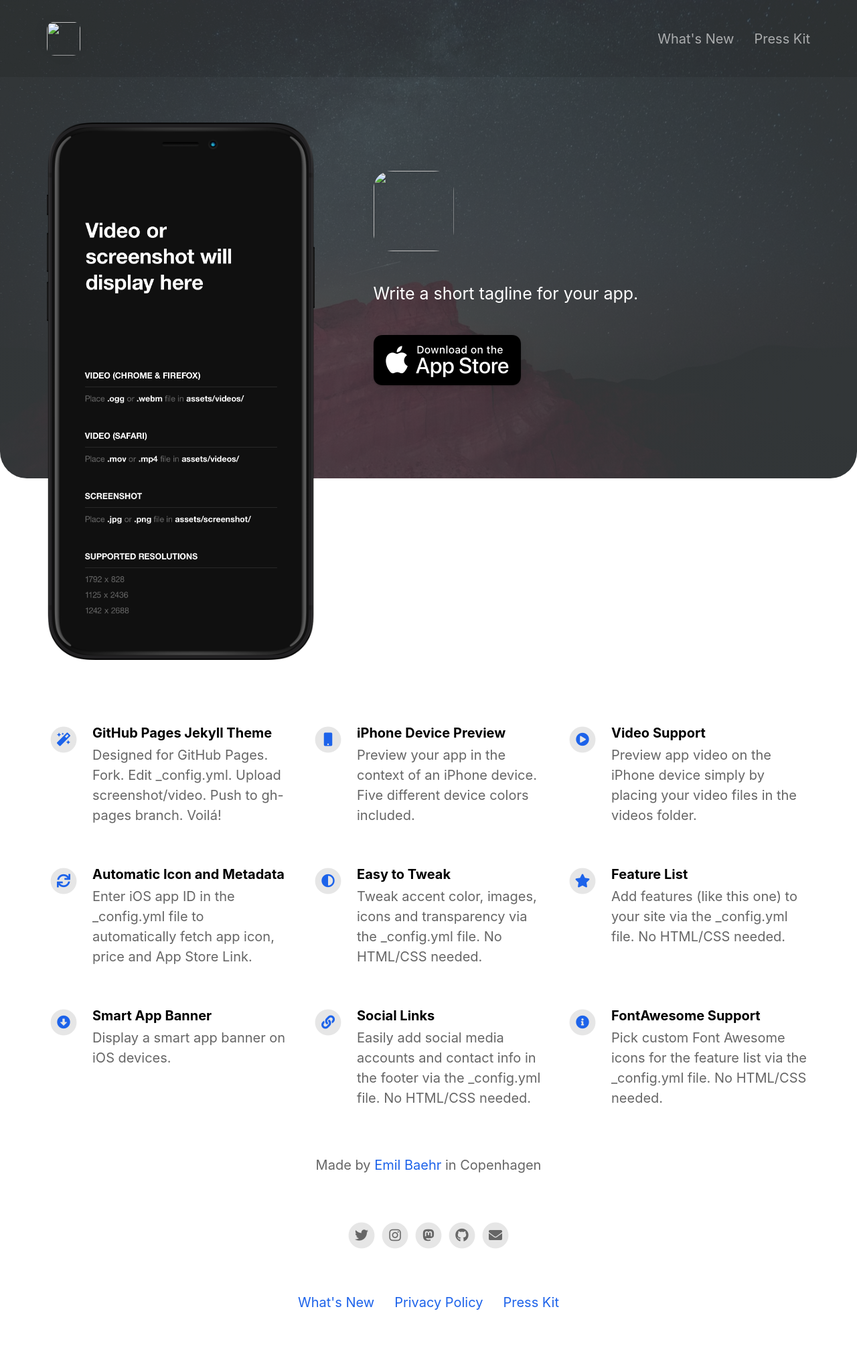
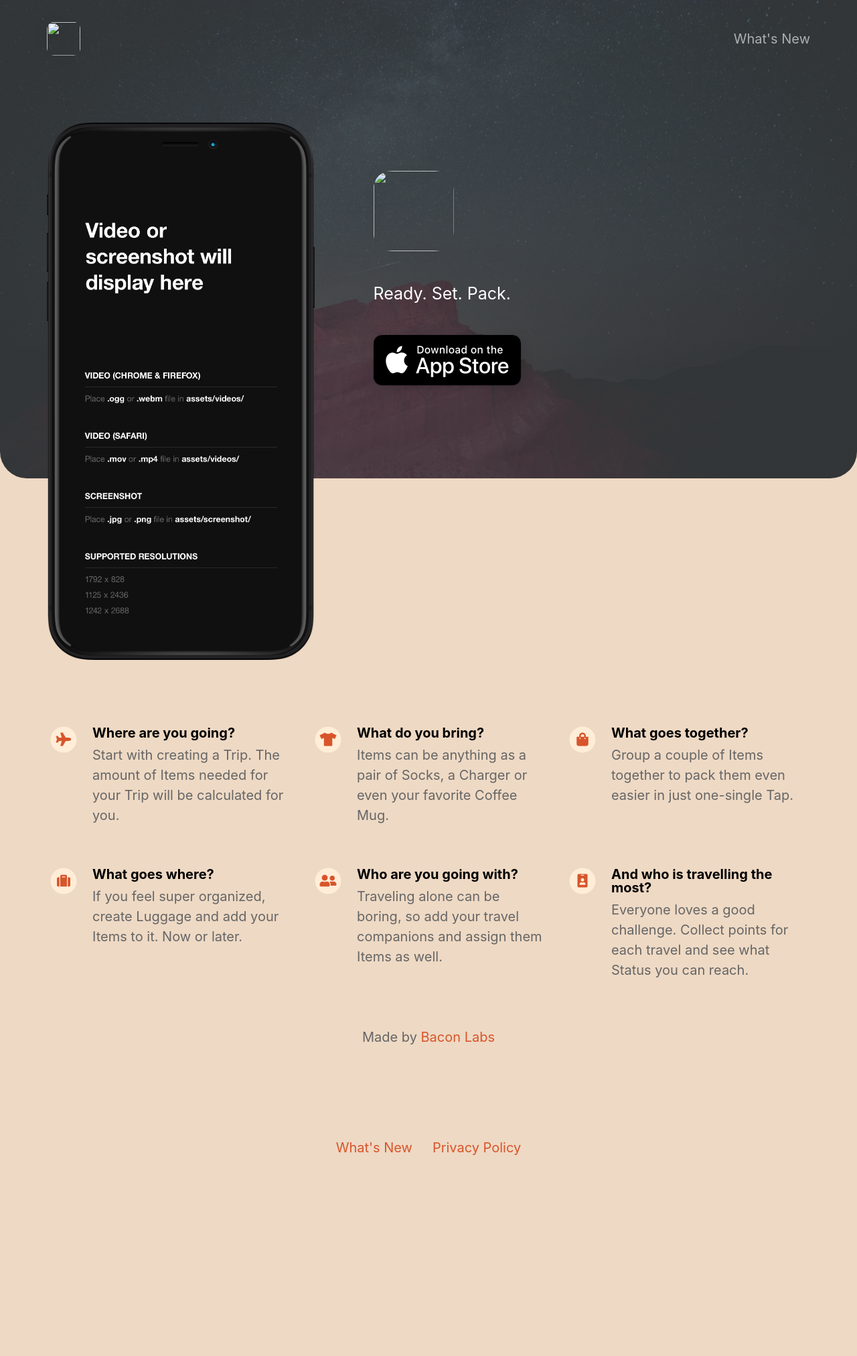
Before and after one commit to baconlabsorg/bags, a Jekyll site: the page built from index.html, in a window 1280 px wide. Shown: the whole page at 67% size. Built offline with Jekyll 4.4.1, drawn with Linux system fonts in a browser that asks for light colours; nearby versions of some CDN libraries; after the commit the page ends 1793 px from its top, so only the background shows below that.

Commit message:
Update config

```diff
--- a/_config.yml
+++ b/_config.yml
@@ -7,80 +7,64 @@ ios_app_country                           : us
 
 appstore_link                             :                                           # Automatically populates if not set and if iOS app ID is set. Otherwise enter manually.
 playstore_link                            :                                           # Enter Google Play Store URL.
-presskit_download_link                    : https://emilbaehr.com                                          # Enter a link to downloadable file or (e.g. public Dropbox link to a .zip file).
+presskit_download_link                    :                                           # Enter a link to downloadable file or (e.g. public Dropbox link to a .zip file).
                                                                                       # Or upload your press kit file to assets and set path accordingly (e.g. "assets/your_press_kit.zip").
 
 app_icon                                  : # assets/appicon.png                      # Automatically populates if not set and if iOS app ID is set.  Otherwise enter path to icon file manually.
 app_name                                  :                                           # Automatically populates if not set and if iOS app ID is set.  Otherwise enter manually.
 app_price                                 :                                           # Automatically populates if not set and if iOS app ID is set.  Otherwise enter manually.
-app_description                           : Write a short tagline for your app.
+app_description                           : Ready. Set. Pack.
 
 enable_smart_app_banner                   : true                                      # Set to true to show a smart app banner at top of page on mobile devices.
 
 
 
 # Information About Yourself
-your_name                                 : Emil Baehr
-your_link                                 : https://emilbaehr.com
-your_city                                 : Copenhagen
-email_address                             : emil.baehr@gmail.com
+your_name                                 : Bacon Labs
+your_link                                 : https://baconlabs.org
+your_city                                 :
+email_address                             :
 facebook_username                         :
-instagram_username                        : ebaehr
-twitter_username                          : ebaehr
-github_username                           : emilbaehr
+instagram_username                        :
+twitter_username                          :
+github_username                           :
 youtube_username                          :
-mastodon_link                             : https://mastodon.social/@ebaehr
+mastodon_link                             :
 
 
 
 # Feature List                            Edit, add or remove features to be presented.
 features                                  :
 
-  - title                                 : GitHub Pages Jekyll Theme
-    description                           : Designed for GitHub Pages. Fork. Edit _config.yml. Upload screenshot/video. Push to gh-pages branch. Voilá!
-    fontawesome_icon_name                 : magic
+  - title                                 : Where are you going?
+    description                           : Start with creating a Trip. The amount of Items needed for your Trip will be calculated for you.
+    fontawesome_icon_name                 : plane
 
-  - title                                 : iPhone Device Preview
-    description                           : Preview your app in the context of an iPhone device. Five different device colors included.
-    fontawesome_icon_name                 : mobile
+  - title                                 : What do you bring?
+    description                           : Items can be anything as a pair of Socks, a Charger or even your favorite Coffee Mug.
+    fontawesome_icon_name                 : tshirt
 
-  - title                                 : Video Support
-    description                           : Preview app video on the iPhone device simply by placing your video files in the videos folder.
-    fontawesome_icon_name                 : play-circle
+  - title                                 : What goes together?
+    description                           : Group a couple of Items together to pack them even easier in just one-single Tap.
+    fontawesome_icon_name                 : shopping-bag
 
-  - title                                 : Automatic Icon and Metadata
-    description                           : Enter iOS app ID in the _config.yml file to automatically fetch app icon, price and App Store Link.
-    fontawesome_icon_name                 : sync
+  - title                                 : What goes where?
+    description                           : If you feel super organized, create Luggage and add your Items to it. Now or later.
+    fontawesome_icon_name                 : suitcase
 
-  - title                                 : Easy to Tweak
-    description                           : Tweak accent color, images, icons and transparency via the _config.yml file. No HTML/CSS needed.
-    fontawesome_icon_name                 : adjust
+  - title                                 : Who are you going with?
+    description                           : Traveling alone can be boring, so add your travel companions and assign them Items as well.
+    fontawesome_icon_name                 : user-friends
 
-  - title                                 : Feature List
-    description                           : Add features (like this one) to your site via the _config.yml file. No HTML/CSS needed.
-    fontawesome_icon_name                 : star
-
-  - title                                 : Smart App Banner
-    description                           : Display a smart app banner on iOS devices.
-    fontawesome_icon_name                 : arrow-alt-circle-down
-
-  - title                                 : Social Links
-    description                           : Easily add social media accounts and contact info in the footer via the _config.yml file. No HTML/CSS needed.
-    fontawesome_icon_name                 : link
-
-  - title                                 : FontAwesome Support
-    description                           : Pick custom Font Awesome icons for the feature list via the _config.yml file. No HTML/CSS needed.
-    fontawesome_icon_name                 : info-circle
-
-  - title                                 : # New Feature Title
-    description                           : # New Feature Description
-    fontawesome_icon_name                 : # Enter Font Awesome icon name (e.g. star). Find icons on fontawesome.com/icons.
+  - title                                 : And who is travelling the most?
+    description                           : Everyone loves a good challenge. Collect points for each travel and see what Status you can reach.
+    fontawesome_icon_name                 : id-badge
 
 
 
 # Theme Settings
-topbar_color                              : "#000000"
-topbar_transparency                       : 0.1
+topbar_color                              : "#D8552B"
+topbar_transparency                       : 0.0
 topbar_title_color                        : "#ffffff"
 
 cover_image                               : assets/headerimage.png                    # Replace with alternative image path or image URL.
@@ -89,9 +73,9 @@ cover_overlay_transparency                : 0.8
 
 device_color                              : black                                     # Set to: blue, black, yellow, coral or white.
 
-body_background_color                     : "#ffffff"
+body_background_color                     : "#EED9C4"
 
-link_color                                : "#1d63ea"
+link_color                                : "#D8552B"
 
 app_title_color                           : "#ffffff"
 app_price_color                           : "#ffffff"
@@ -100,11 +84,11 @@ app_description_color                     : "#ffffff"
 feature_title_color                       : "#000000"
 feature_text_color                        : "#666666"
 
-feature_icons_foreground_color            : "#1d63ea"
-feature_icons_background_color            : "#e6e6e6"
+feature_icons_foreground_color            : "#D8552B"
+feature_icons_background_color            : "#FFEDD7"
 
-social_icons_foreground_color             : "#666666"
-social_icons_background_color             : "#e6e6e6"
+social_icons_foreground_color             : "#ffffff"
+social_icons_background_color             : "#28282C"
 
 footer_text_color                         : "#666666"
 
@@ -143,5 +127,5 @@ collections:
 # Markdown rendering
 markdown: kramdown
 
-baseurl: /bags
-url: "https://baconlabs.org/bags"
+# baseurl: /bags
+url: "https://bags.baconlabs.org"
```
